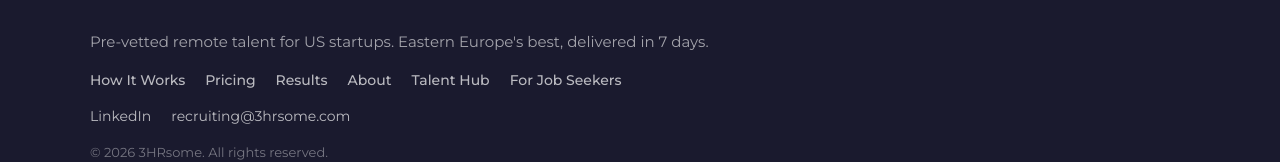
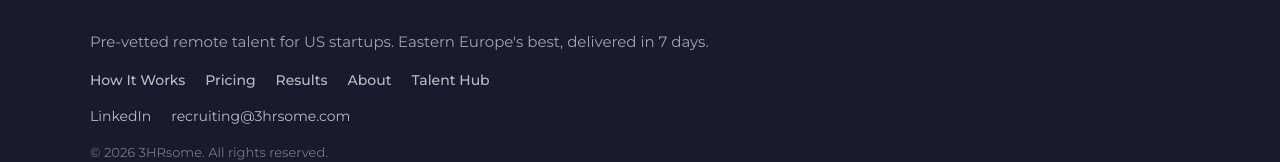
Before and after one commit to sinisa14/3hrsome-website, a Next.js app: page / in a window 1280 px wide. Shown: the part 6142-6304 px from the top of the page. Built offline with nearby package versions, Linux system fonts and the light colour scheme.

Commit message:
fix: remove For Job Seekers from footer, logo scrolls to top

```diff
--- a/components/Footer.tsx
+++ b/components/Footer.tsx
@@ -41,14 +41,7 @@ export default function Footer() {
             >
               Talent Hub
             </a>
-            <a
-              href="https://app.dover.com/dover/careers/858f3e07-2623-40cc-a561-dafc4c291312"
-              target="_blank"
-              rel="noopener noreferrer"
-              className="text-sm text-white/70 font-medium hover:text-brand-orange transition-colors"
-            >
-              For Job Seekers
-            </a>
+
           </div>
 
           <div className="flex flex-wrap justify-center md:justify-start gap-5 mb-4">
--- a/components/Navbar.tsx
+++ b/components/Navbar.tsx
@@ -1,7 +1,6 @@
 "use client";
 
 import { useState, useEffect } from "react";
-import Link from "next/link";
 
 export default function Navbar() {
   const [menuOpen, setMenuOpen] = useState(false);
@@ -37,7 +36,7 @@ export default function Navbar() {
     <nav className="fixed top-0 left-0 right-0 z-50 bg-white shadow-[0_1px_8px_rgba(0,0,0,0.08)]">
       <div className="mx-auto max-w-[1200px] px-6 h-[72px] flex items-center justify-between">
         {/* Logo */}
-        <Link href="#" className="block">
+        <a href="#top" className="block" onClick={(e) => { e.preventDefault(); window.scrollTo({ top: 0, behavior: 'smooth' }); }}>
           <svg
             version="1.1"
             xmlns="http://www.w3.org/2000/svg"
@@ -91,7 +90,7 @@ export default function Navbar() {
               />
             </g>
           </svg>
-        </Link>
+        </a>
 
         {/* Desktop Links */}
         <div className="hidden md:flex items-center gap-7">
```
